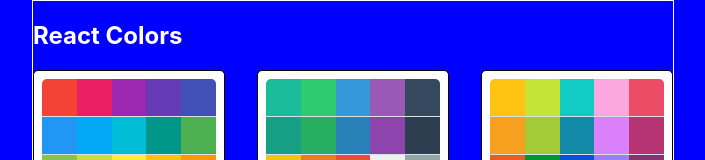
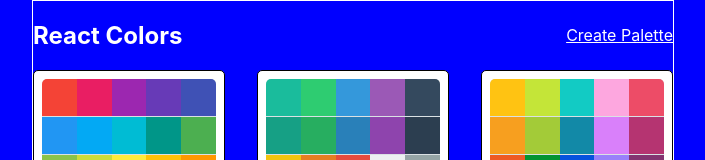
Before and after one commit to JeremyCrichton/color-palette, a React (Create React App) app: page / in a window 1280 px wide. Shown: the top 160 px of the page, without its empty margins (287-992 px from the left). Built offline with nearby package versions, Linux system fonts and the light colour scheme.

Commit message:
add NewPaletteForm

```diff
--- a/src/App.js
+++ b/src/App.js
@@ -5,12 +5,16 @@
 import Palette from './Palette';
 import PaletteList from './PaletteList';
 import SingleColorPalette from './SingleColorPalette';
+import NewPaletteForm from './NewPaletteForm';
 
 function App() {
   return (
     <Switch>
       <Route exact path="/">
         <PaletteList palettes={seedColors} />
+      </Route>
+      <Route exact path="/palette/new">
+        <NewPaletteForm />
       </Route>
       <Route exact path="/palette/:id">
         <Palette />
--- /dev/null
+++ b/src/NewPaletteForm.js
@@ -0,0 +1,11 @@
+import React from 'react';
+
+const NewPaletteForm = () => {
+  return (
+    <div>
+      <h1>New Palette Form</h1>
+    </div>
+  );
+};
+
+export default NewPaletteForm;
--- a/src/PaletteList.js
+++ b/src/PaletteList.js
@@ -1,5 +1,5 @@
 import React from 'react';
-import { useHistory } from 'react-router-dom';
+import { useHistory, Link } from 'react-router-dom';
 
 import useStyles from './styles/PaletteListStyles';
 import MiniPalette from './MiniPalette';
@@ -17,6 +17,7 @@
       <div className={classes.container}>
         <nav className={classes.nav}>
           <h1 className={classes.title}>React Colors</h1>
+          <Link to="/palette/new">Create Palette</Link>
         </nav>
         <div className={classes.palettes}>
           {palettes.map(palette => (
--- a/src/styles/PaletteListStyles.js
+++ b/src/styles/PaletteListStyles.js
@@ -19,7 +19,11 @@
     color: 'white',
     display: 'flex',
     width: '100%',
-    justifyContent: 'space-between'
+    justifyContent: 'space-between',
+    alignItems: 'center',
+    '& a': {
+      color: 'white'
+    }
   },
   title: {},
   palettes: {
```
